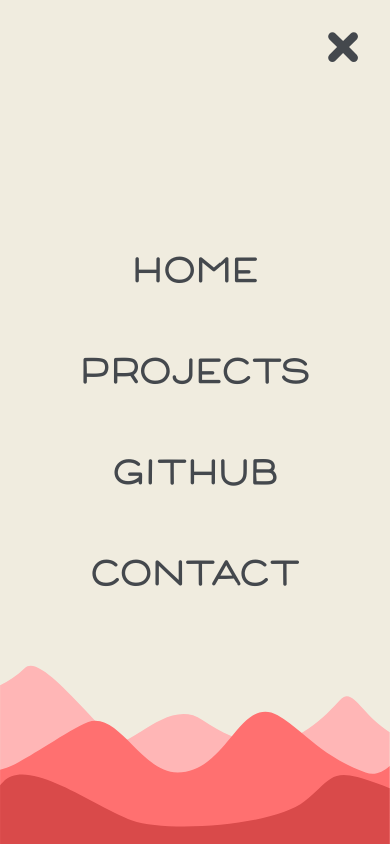
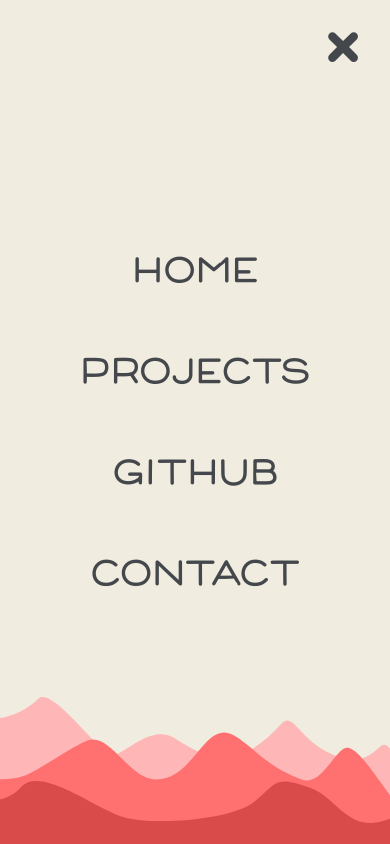
Before and after one commit to mikelee/portfolio-next, a Next.js app: page / in a window 390 px wide. Both pictures are taken after a click on the button 352 px from the left and 50 px from the top of the page. Built offline with nearby package versions, Linux system fonts and the light colour scheme; what react-google-recaptcha-v3 would draw is missing.

Commit message:
Change nav-background to inline svg

```diff
--- a/components/navigation.component.tsx
+++ b/components/navigation.component.tsx
@@ -33,6 +33,11 @@ const Navigation: React.FC<Props> = ({ navVisible, setNavVisible }) => (
                     <Link href='/contact'><a className={styles['nav-link']}>Contact</a></Link>
                 </li>
             </ul>
+            <svg className={styles['mountains-nav']} width="100%" viewBox="0 0 1166 565" fill="none" xmlns="http://www.w3.org/2000/svg">
+                <path className={styles['back']} fillRule="evenodd" clipRule="evenodd" d="M1166 154.967C1151.44 135.128 1142.17 143.221 1127.42 156.093C1108.78 172.364 1081.38 196.272 1023.5 181.068C958.144 163.9 921.879 125.317 896.694 98.5236C873.82 74.1882 860.087 59.5774 842 79.5676C752.569 178.413 664.5 220.443 524.5 125.068C476.928 92.6593 424.76 125.384 383.764 151.1C355.819 168.63 333.066 182.903 320.5 171.068C302.04 153.681 281.499 131.848 260.616 109.651C201.49 46.8059 139.626 -18.9496 114.5 5.0677C77.1213 40.7975 37.6038 56.307 0 62.9331V459.279C78.4583 514.798 177.186 552.659 286.277 565H1166V154.967Z" fill="#FFB6B6"/>
+                <path className={styles['middle']} fillRule="evenodd" clipRule="evenodd" d="M1141.22 259.679C1150.42 272.643 1158.86 284.529 1166 293.76V565H0V246.115C23.3003 246.553 47.6968 243.926 72.5002 235.568C91.7827 229.07 129.674 205.757 167.501 182.483C203.663 160.234 239.766 138.021 259.5 130.568C296.479 116.6 328.39 148.424 362.303 182.246C393.693 213.551 426.8 246.568 467.231 246.568C522.902 246.568 558.351 203.928 590.195 165.625C623.802 125.201 653.393 89.6081 698.5 114.068C717.464 124.351 734.845 139.064 754.338 155.565C789.398 185.243 831.288 220.704 901.5 246.568C938.451 260.18 967.671 223.091 992.69 191.334C1010.9 168.223 1026.88 147.935 1042 152.068C1070.35 159.816 1110.15 215.897 1141.22 259.675L1141.22 259.679Z" fill="#FF7070"/>
+                <path className={styles['front']} fillRule="evenodd" clipRule="evenodd" d="M1152.5 368.5C1157.15 366.907 1161.64 365.52 1166 364.323V565H0V306.361C23.0491 301.105 44.9038 289.605 64.2307 268.568C104.3 224.952 195.167 273.07 274.59 315.128L274.594 315.131L274.602 315.135C307.166 332.378 337.805 348.603 362.231 357.068C446.231 386.177 692 368.958 760.5 313.068C773.707 302.292 784.024 292.651 792.857 284.397C829.839 249.839 840.815 239.582 929 272.068C957.127 282.429 979.306 302.425 1001.23 322.194C1041.09 358.129 1080.11 393.311 1152.5 368.5Z" fill="#D94A4A"/>
+            </svg>
         </nav>
     </div>
 );
--- a/styles/Navigation.module.scss
+++ b/styles/Navigation.module.scss
@@ -40,10 +40,6 @@
         width: 100vw;
         padding: 24px;
         background-color: $color-bone;
-        background-image: url('/nav-background.svg');
-        background-size: 100% auto;
-        background-repeat: no-repeat;
-        background-position: bottom;
         overflow: hidden;
 
         .close-button {
@@ -90,6 +86,12 @@
                 color: $color-red;
             }
         }
+
+        .mountains-nav {
+            position: absolute;
+            bottom: -5%;
+            left: 0;
+        }
     }
 }
 
@@ -128,7 +130,6 @@
             height: fit-content;
             padding: 0;
             width: 100%;
-            background-image: none;
 
             .close-button {
                 display: none;
@@ -151,6 +152,10 @@
                     transform: translateY(-3px);
                 }
             }
+
+            .mountains-nav {
+                display: none;
+            }
         }
     }
 }
```
Also changed, not shown: public/nav-background.svg (deleted).
